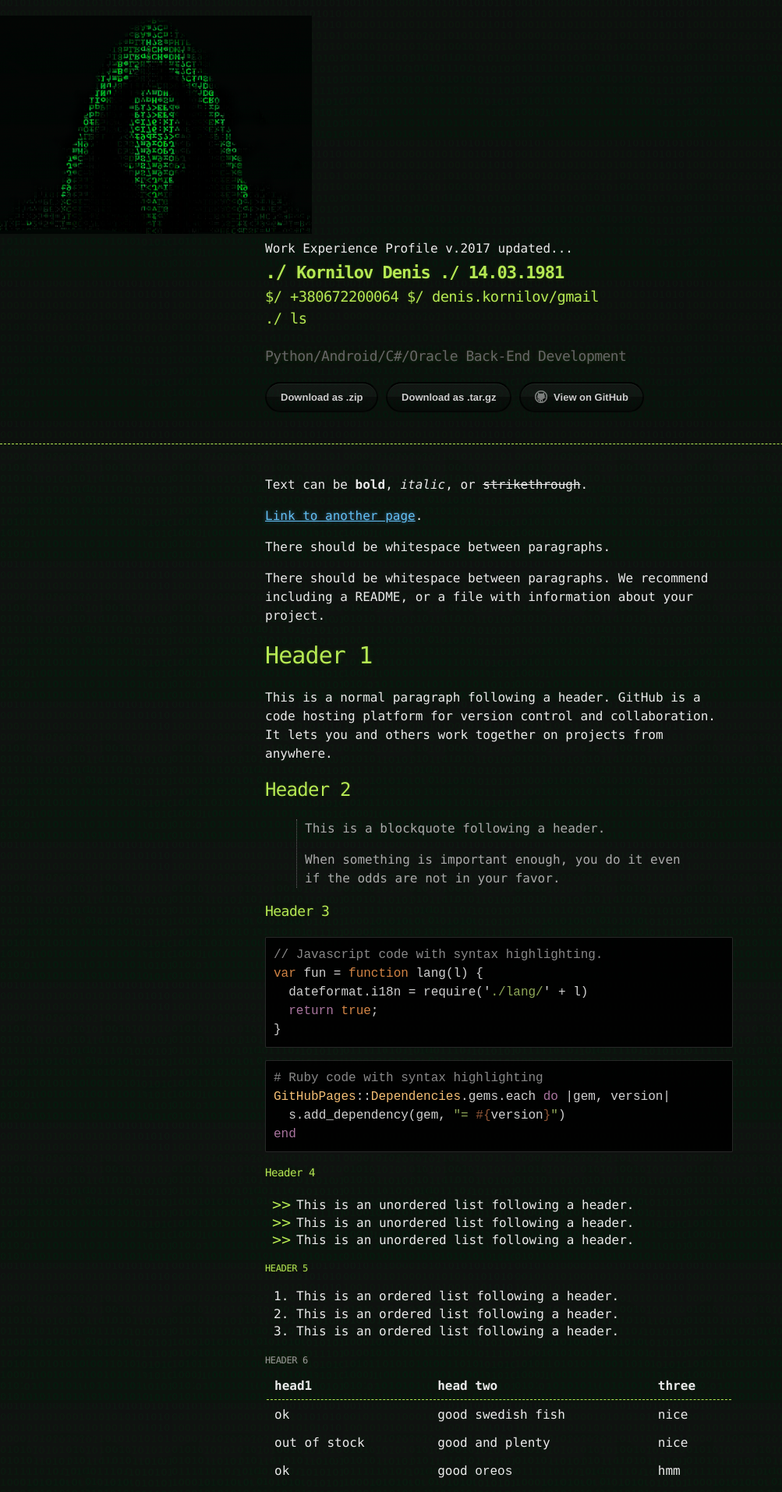
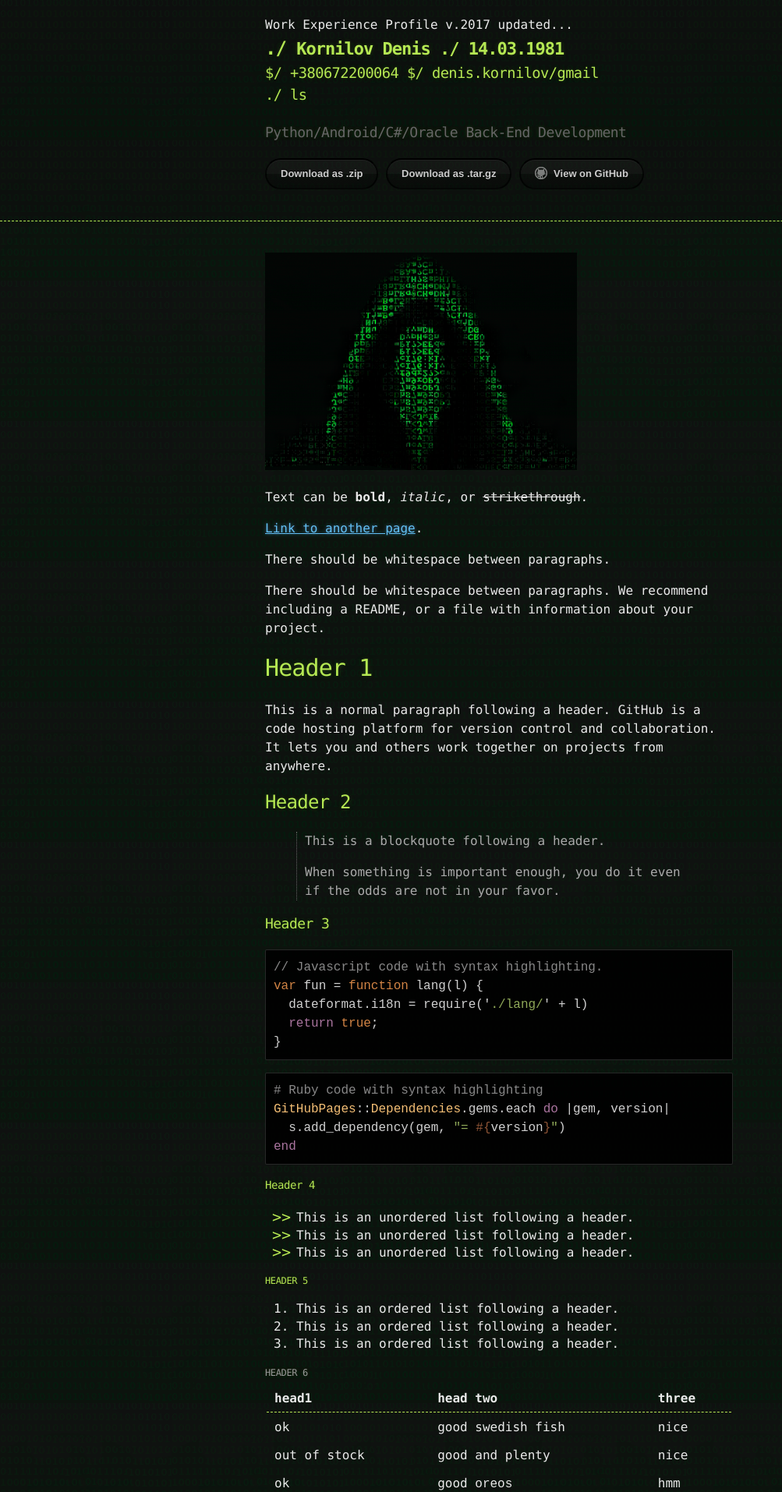
Before and after one commit to kornilov1981/kornilov1981.github.io, a Jekyll site: the page built from index.md, in a window 1280 px wide. Shown: the top 1914 px of the page at 78% size, without its empty margins (0-1003 px from the left). Built offline with Jekyll 4.4.1, drawn with Linux system fonts in a browser that asks for light colours.

Commit message:
AVATAR FIX

```diff
--- a/_layouts/default.html
+++ b/_layouts/default.html
@@ -11,7 +11,6 @@
   <body>
 
     <header>
-      <img src="../assets/images/hbkg.png" style="max-width: 400px; width: 100%; display: inline-block; position: relative;" />
       <div class="container">
         Work Experience Profile v.2017 updated...
 	    <h1 style="font-size: 22px; margin-left: 0px;">Kornilov Denis ./&nbsp;14.03.1981</h1>
@@ -31,6 +30,7 @@
 
     <div class="container">
       <section id="main_content">
+      	 <img src="../assets/images/hbkg.png" style="max-width: 400px; width: 100%; display: inline-block; position: relative;" />
         {{ content }}
       </section>
     </div>
```
